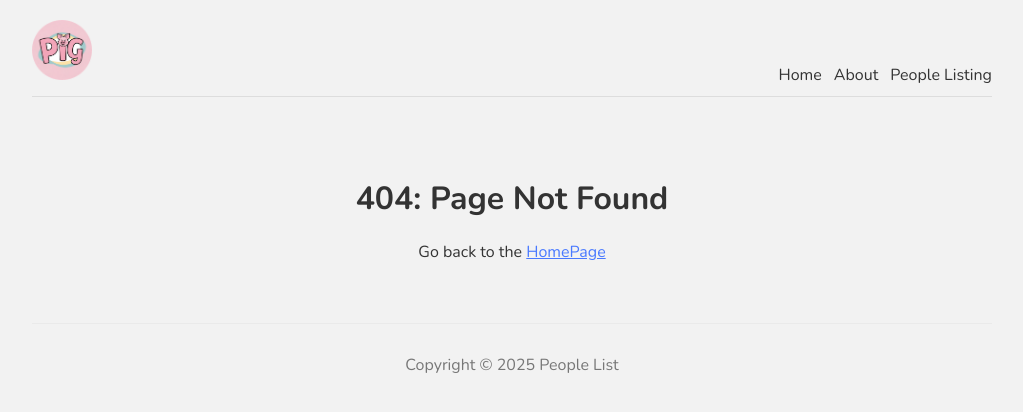
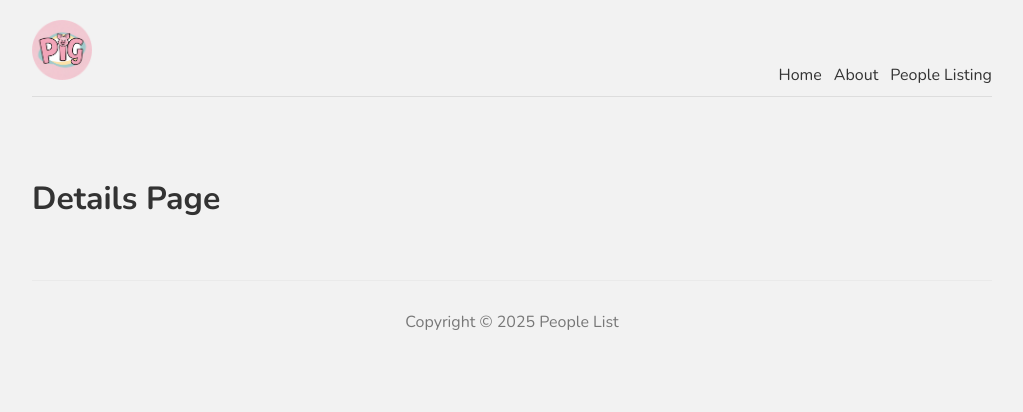
Before and after one commit to PawanGunawardhana/Pawan-List, a Next.js app: page /people/1 in a window 1280 px wide. Before the commit this address had no page. Shown: the top 412 px of the page, without its empty margins (128-1151 px from the left). Built offline with nearby package versions, Linux system fonts and the light colour scheme.

Commit message:
Deine changeble id and static site generation

```diff
--- /dev/null
+++ b/pages/people/[id].js
@@ -0,0 +1,9 @@
+const Details = () => {
+    return (
+        <div>
+            <h1>Details Page</h1>
+        </div>
+    );
+}
+
+export default Details;
```
Also changed, not shown: pages/people/index.js (+8 -5 lines).
